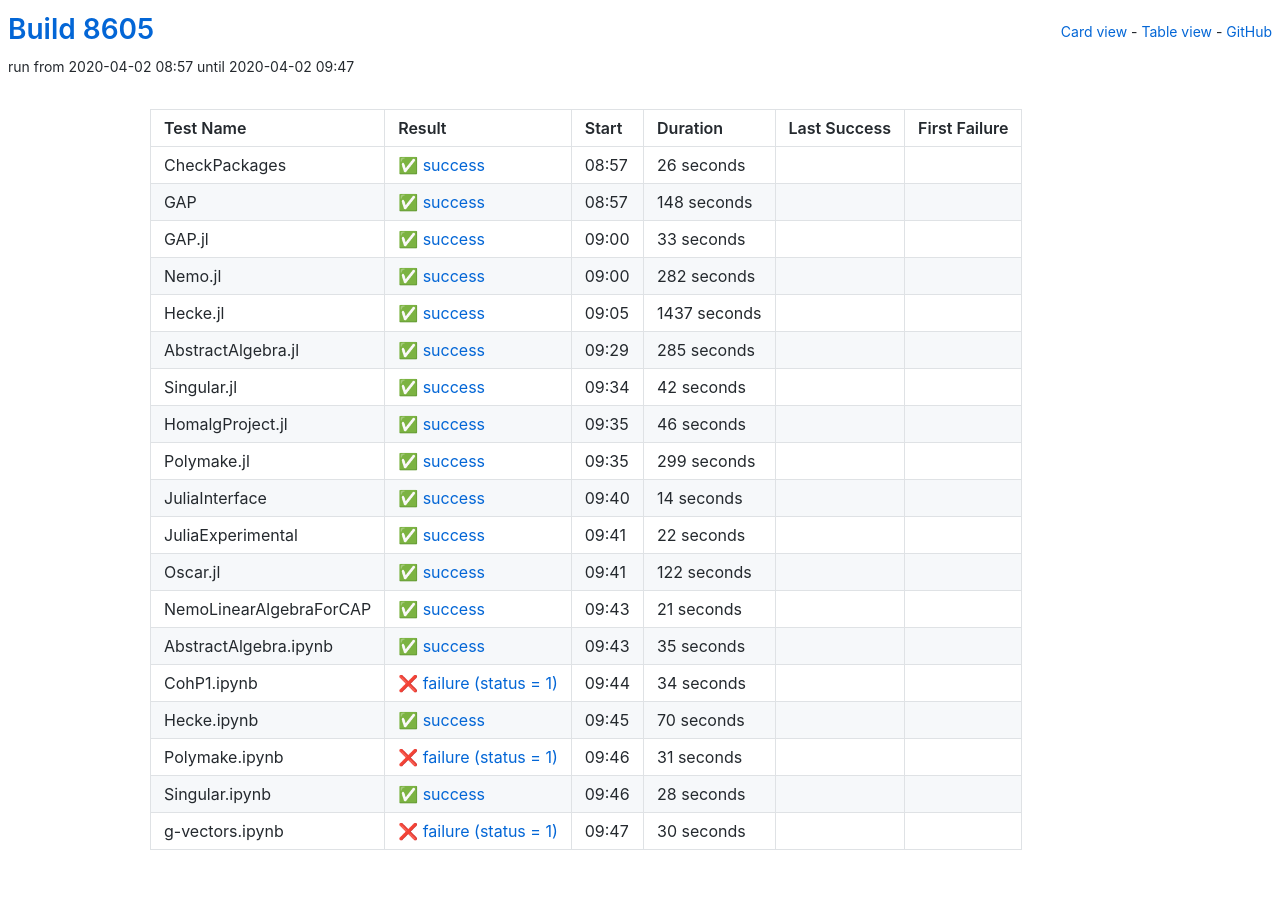
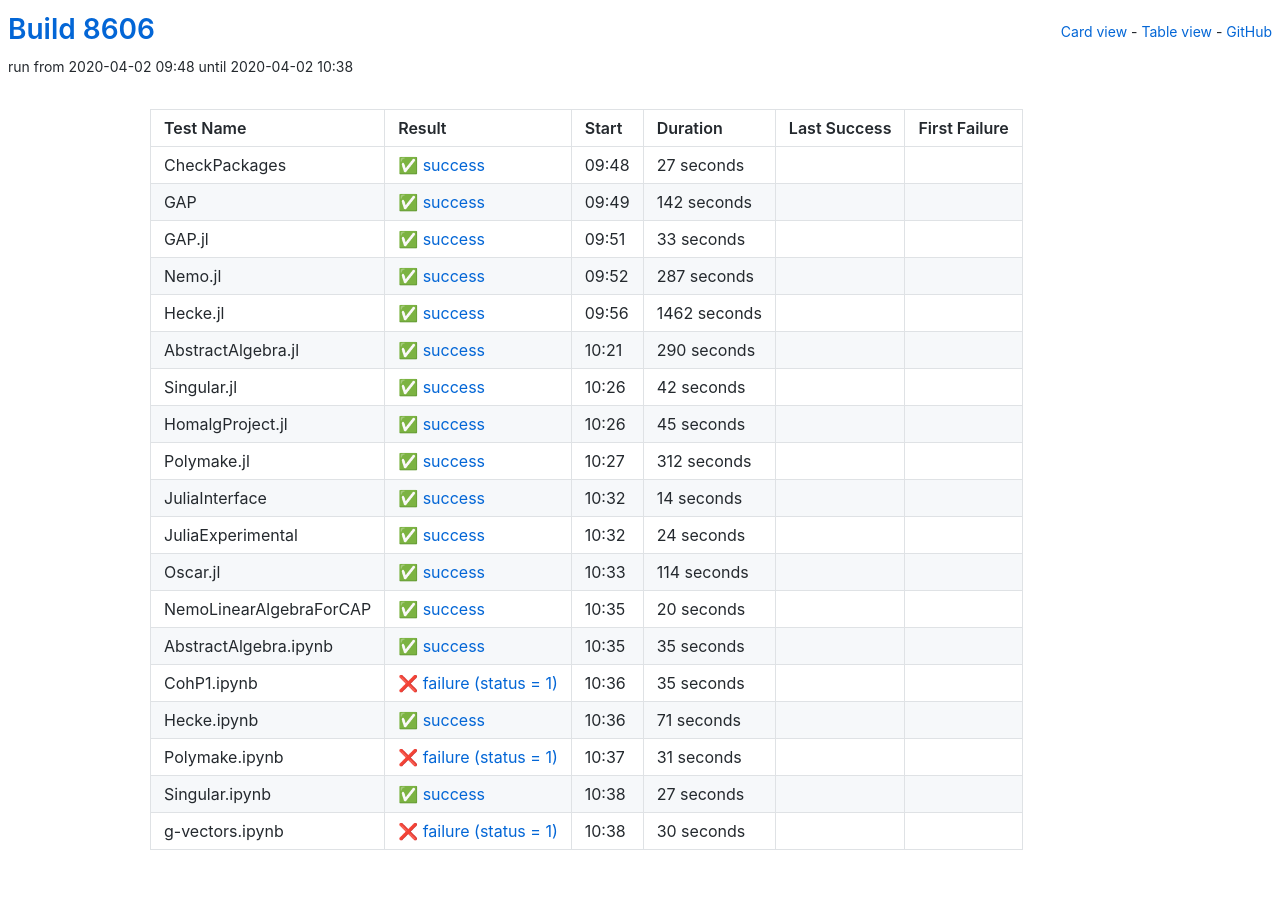
Before and after one commit to oscar-system/oscar-ci-status, a Jekyll site: the page built from table.html, in a window 1280 px wide. Built offline with Jekyll 4.4.1, drawn with Linux system fonts in a browser that asks for light colours.

Commit message:
Build 8606

```diff
--- a/_data/ci.yml
+++ b/_data/ci.yml
@@ -1,27 +1,27 @@
-build: 8605
-build_url: https://oscarci.mathematik.uni-kl.de/job/oscar/8605/
+build: 8606
+build_url: https://oscarci.mathematik.uni-kl.de/job/oscar/8606/
 job: oscar
 tests:
-- duration: 26
+- duration: 27
   exitcode: 0
   first_failure: false
   first_failure_url: null
   last_success: false
   last_success_url: null
-  log: https://oscarci.mathematik.uni-kl.de/job/oscar/8605/artifact/logs/build-8605/CheckPackages.log
+  log: https://oscarci.mathematik.uni-kl.de/job/oscar/8606/artifact/logs/build-8606/CheckPackages.log
   name: CheckPackages
-  start: 2020-04-02 08:57
+  start: 2020-04-02 09:48
   status: success
   success: true
-- duration: 148
+- duration: 142
   exitcode: 0
   first_failure: false
   first_failure_url: null
   last_success: false
   last_success_url: null
-  log: https://oscarci.mathematik.uni-kl.de/job/oscar/8605/artifact/logs/build-8605/GAP.log
+  log: https://oscarci.mathematik.uni-kl.de/job/oscar/8606/artifact/logs/build-8606/GAP.log
   name: GAP
-  start: 2020-04-02 08:57
+  start: 2020-04-02 09:49
   status: success
   success: true
 - duration: 33
@@ -30,42 +30,42 @@
   first_failure_url: null
   last_success: false
   last_success_url: null
-  log: https://oscarci.mathematik.uni-kl.de/job/oscar/8605/artifact/logs/build-8605/GAP.jl.log
+  log: https://oscarci.mathematik.uni-kl.de/job/oscar/8606/artifact/logs/build-8606/GAP.jl.log
   name: GAP.jl
-  start: 2020-04-02 09:00
+  start: 2020-04-02 09:51
   status: success
   success: true
-- duration: 282
+- duration: 287
   exitcode: 0
   first_failure: false
   first_failure_url: null
   last_success: false
   last_success_url: null
-  log: https://oscarci.mathematik.uni-kl.de/job/oscar/8605/artifact/logs/build-8605/Nemo.jl.log
+  log: https://oscarci.mathematik.uni-kl.de/job/oscar/8606/artifact/logs/build-8606/Nemo.jl.log
   name: Nemo.jl
-  start: 2020-04-02 09:00
+  start: 2020-04-02 09:52
   status: success
   success: true
-- duration: 1437
+- duration: 1462
   exitcode: 0
   first_failure: false
   first_failure_url: null
   last_success: false
   last_success_url: null
-  log: https://oscarci.mathematik.uni-kl.de/job/oscar/8605/artifact/logs/build-8605/Hecke.jl.log
+  log: https://oscarci.mathematik.uni-kl.de/job/oscar/8606/artifact/logs/build-8606/Hecke.jl.log
   name: Hecke.jl
-  start: 2020-04-02 09:05
+  start: 2020-04-02 09:56
   status: success
   success: true
-- duration: 285
+- duration: 290
   exitcode: 0
   first_failure: false
   first_failure_url: null
   last_success: false
   last_success_url: null
-  log: https://oscarci.mathematik.uni-kl.de/job/oscar/8605/artifact/logs/build-8605/AbstractAlgebra.jl.log
+  log: https://oscarci.mathematik.uni-kl.de/job/oscar/8606/artifact/logs/build-8606/AbstractAlgebra.jl.log
   name: AbstractAlgebra.jl
-  start: 2020-04-02 09:29
+  start: 2020-04-02 10:21
   status: success
   success: true
 - duration: 42
@@ -74,31 +74,31 @@
   first_failure_url: null
   last_success: false
   last_success_url: null
-  log: https://oscarci.mathematik.uni-kl.de/job/oscar/8605/artifact/logs/build-8605/Singular.jl.log
+  log: https://oscarci.mathematik.uni-kl.de/job/oscar/8606/artifact/logs/build-8606/Singular.jl.log
   name: Singular.jl
-  start: 2020-04-02 09:34
+  start: 2020-04-02 10:26
   status: success
   success: true
-- duration: 46
+- duration: 45
   exitcode: 0
   first_failure: false
   first_failure_url: null
   last_success: false
   last_success_url: null
-  log: https://oscarci.mathematik.uni-kl.de/job/oscar/8605/artifact/logs/build-8605/HomalgProject.jl.log
+  log: https://oscarci.mathematik.uni-kl.de/job/oscar/8606/artifact/logs/build-8606/HomalgProject.jl.log
   name: HomalgProject.jl
-  start: 2020-04-02 09:35
+  start: 2020-04-02 10:26
   status: success
   success: true
-- duration: 299
+- duration: 312
   exitcode: 0
   first_failure: false
   first_failure_url: null
   last_success: false
   last_success_url: null
-  log: https://oscarci.mathematik.uni-kl.de/job/oscar/8605/artifact/logs/build-8605/Polymake.jl.log
+  log: https://oscarci.mathematik.uni-kl.de/job/oscar/8606/artifact/logs/build-8606/Polymake.jl.log
   name: Polymake.jl
-  start: 2020-04-02 09:35
+  start: 2020-04-02 10:27
   status: success
   success: true
 - duration: 14
@@ -107,42 +107,42 @@
   first_failure_url: null
   last_success: false
   last_success_url: null
-  log: https://oscarci.mathematik.uni-kl.de/job/oscar/8605/artifact/logs/build-8605/JuliaInterface.log
+  log: https://oscarci.mathematik.uni-kl.de/job/oscar/8606/artifact/logs/build-8606/JuliaInterface.log
   name: JuliaInterface
-  start: 2020-04-02 09:40
+  start: 2020-04-02 10:32
   status: success
   success: true
-- duration: 22
+- duration: 24
   exitcode: 0
   first_failure: false
   first_failure_url: null
   last_success: false
   last_success_url: null
-  log: https://oscarci.mathematik.uni-kl.de/job/oscar/8605/artifact/logs/build-8605/JuliaExperimental.log
+  log: https://oscarci.mathematik.uni-kl.de/job/oscar/8606/artifact/logs/build-8606/JuliaExperimental.log
   name: JuliaExperimental
-  start: 2020-04-02 09:41
+  start: 2020-04-02 10:32
   status: success
   success: true
-- duration: 122
+- duration: 114
   exitcode: 0
   first_failure: false
   first_failure_url: null
   last_success: false
   last_success_url: null
-  log: https://oscarci.mathematik.uni-kl.de/job/oscar/8605/artifact/logs/build-8605/Oscar.jl.log
+  log: https://oscarci.mathematik.uni-kl.de/job/oscar/8606/artifact/logs/build-8606/Oscar.jl.log
   name: Oscar.jl
-  start: 2020-04-02 09:41
+  start: 2020-04-02 10:33
   status: success
   success: true
-- duration: 21
+- duration: 20
   exitcode: 0
   first_failure: false
   first_failure_url: null
   last_success: false
   last_success_url: null
-  log: https://oscarci.mathematik.uni-kl.de/job/oscar/8605/artifact/logs/build-8605/NemoLinearAlgebraForCAP.log
+  log: https://oscarci.mathematik.uni-kl.de/job/oscar/8606/artifact/logs/build-8606/NemoLinearAlgebraForCAP.log
   name: NemoLinearAlgebraForCAP
-  start: 2020-04-02 09:43
+  start: 2020-04-02 10:35
   status: success
   success: true
 - duration: 35
@@ -151,31 +151,31 @@
   first_failure_url: null
   last_success: false
   last_success_url: null
-  log: https://oscarci.mathematik.uni-kl.de/job/oscar/8605/artifact/logs/build-8605/AbstractAlgebra.ipynb.log
+  log: https://oscarci.mathematik.uni-kl.de/job/oscar/8606/artifact/logs/build-8606/AbstractAlgebra.ipynb.log
   name: AbstractAlgebra.ipynb
-  start: 2020-04-02 09:43
+  start: 2020-04-02 10:35
   status: success
   success: true
-- duration: 34
+- duration: 35
   exitcode: 1
   first_failure: false
   first_failure_url: null
   last_success: false
   last_success_url: null
-  log: https://oscarci.mathematik.uni-kl.de/job/oscar/8605/artifact/logs/build-8605/CohP1.ipynb.log
+  log: https://oscarci.mathematik.uni-kl.de/job/oscar/8606/artifact/logs/build-8606/CohP1.ipynb.log
   name: CohP1.ipynb
-  start: 2020-04-02 09:44
+  start: 2020-04-02 10:36
   status: failure
   success: false
-- duration: 70
+- duration: 71
   exitcode: 0
   first_failure: false
   first_failure_url: null
   last_success: false
   last_success_url: null
-  log: https://oscarci.mathematik.uni-kl.de/job/oscar/8605/artifact/logs/build-8605/Hecke.ipynb.log
+  log: https://oscarci.mathematik.uni-kl.de/job/oscar/8606/artifact/logs/build-8606/Hecke.ipynb.log
   name: Hecke.ipynb
-  start: 2020-04-02 09:45
+  start: 2020-04-02 10:36
   status: success
   success: true
 - duration: 31
@@ -184,20 +184,20 @@
   first_failure_url: null
   last_success: false
   last_success_url: null
-  log: https://oscarci.mathematik.uni-kl.de/job/oscar/8605/artifact/logs/build-8605/Polymake.ipynb.log
+  log: https://oscarci.mathematik.uni-kl.de/job/oscar/8606/artifact/logs/build-8606/Polymake.ipynb.log
   name: Polymake.ipynb
-  start: 2020-04-02 09:46
+  start: 2020-04-02 10:37
   status: failure
   success: false
-- duration: 28
+- duration: 27
   exitcode: 0
   first_failure: false
   first_failure_url: null
   last_success: false
   last_success_url: null
-  log: https://oscarci.mathematik.uni-kl.de/job/oscar/8605/artifact/logs/build-8605/Singular.ipynb.log
+  log: https://oscarci.mathematik.uni-kl.de/job/oscar/8606/artifact/logs/build-8606/Singular.ipynb.log
   name: Singular.ipynb
-  start: 2020-04-02 09:46
+  start: 2020-04-02 10:38
   status: success
   success: true
 - duration: 30
@@ -206,8 +206,8 @@
   first_failure_url: null
   last_success: false
   last_success_url: null
-  log: https://oscarci.mathematik.uni-kl.de/job/oscar/8605/artifact/logs/build-8605/g-vectors.ipynb.log
+  log: https://oscarci.mathematik.uni-kl.de/job/oscar/8606/artifact/logs/build-8606/g-vectors.ipynb.log
   name: g-vectors.ipynb
-  start: 2020-04-02 09:47
+  start: 2020-04-02 10:38
   status: failure
   success: false
```
Also changed, not shown: README.md.
